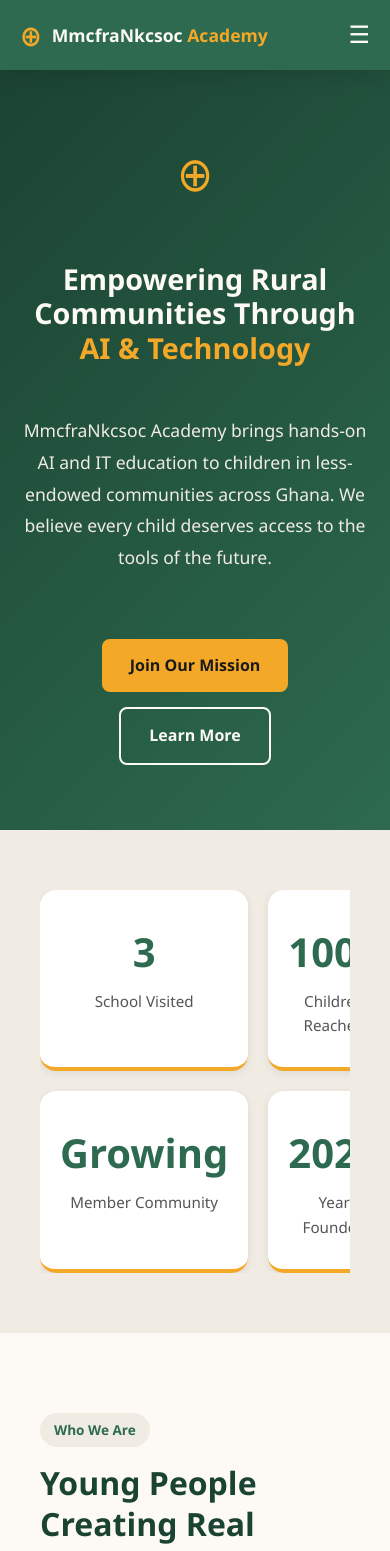
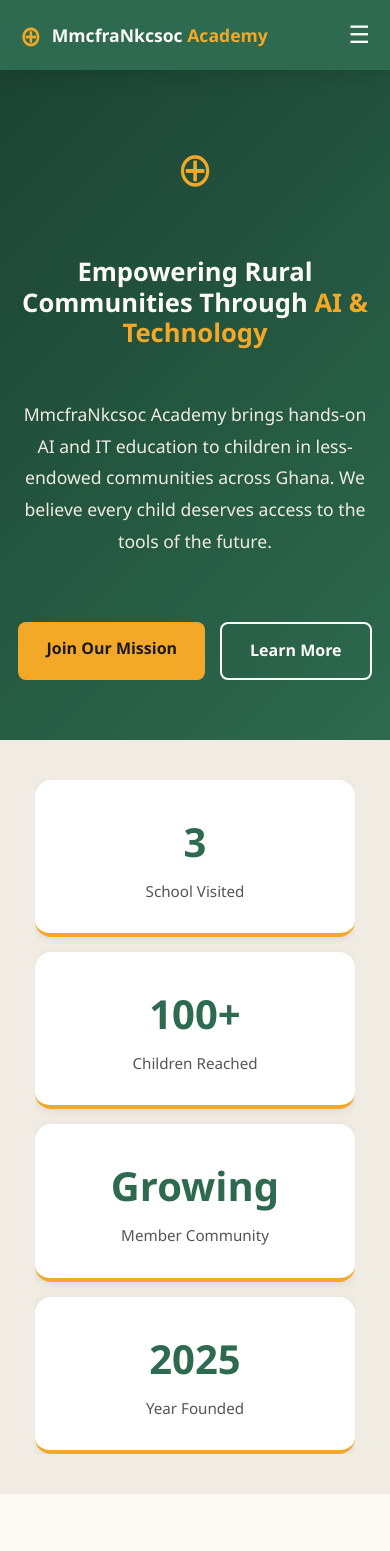
Before and after one commit to eugeneboadu/mmcfrankcsoc-academy, a React (Vite) app in the folder client/: page / in a window 390 px wide. Shown: the top 1551 px of the page. Built offline with nearby package versions, Linux system fonts and the light colour scheme.

Commit message:
Fix mobile layout - single column on small screens

```diff
--- a/client/src/pages/Home.css
+++ b/client/src/pages/Home.css
@@ -336,17 +336,19 @@
 /* RESPONSIVE */
 @media (max-width: 768px) {
   .hero {
-    padding: 60px 20px;
+    padding: 60px 15px;
+    min-height: auto;
   }
 
   .hero-content {
     grid-template-columns: 1fr;
     text-align: center;
     gap: 30px;
+    padding: 0;
   }
 
   .hero-content h1 {
-    font-size: 2rem;
+    font-size: 1.8rem;
   }
 
   .hero-buttons {
@@ -357,8 +359,18 @@
     display: none;
   }
 
+  .impact {
+    padding: 40px 15px;
+  }
+
   .impact-grid {
-    grid-template-columns: repeat(2, 1fr);
+    grid-template-columns: 1fr;
+    gap: 15px;
+    width: 100%;
+  }
+
+  .impact-card {
+    width: 100%;
   }
 
   .who-grid {
@@ -366,24 +378,16 @@
   }
 
   .what-grid {
-    grid-template-columns: repeat(2, 1fr);
+    grid-template-columns: 1fr;
   }
 
   .cta-box {
-    padding: 40px 20px;
+    padding: 40px 15px;
   }
 }
 
 @media (max-width: 480px) {
   .hero-content h1 {
-    font-size: 1.8rem;
-  }
-
-  .impact-grid {
-    grid-template-columns: 1fr 1fr;
-  }
-
-  .what-grid {
-    grid-template-columns: 1fr;
+    font-size: 1.6rem;
   }
 }
```
